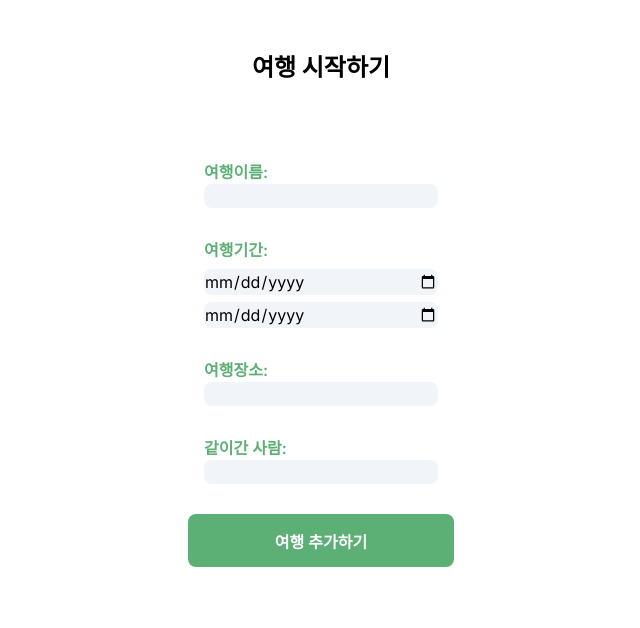
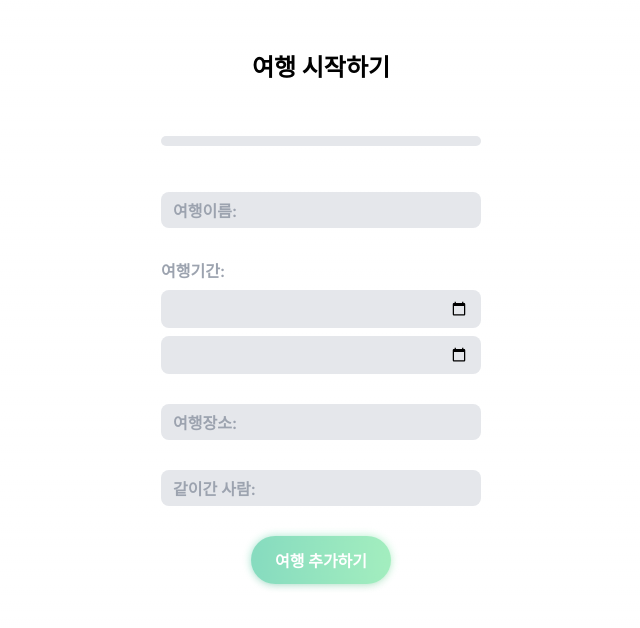
Before and after one commit to yulmu-catsetki/trip-app, a Next.js app: page /v1/addTrip in a window 1280 px wide. Shown: the top 628 px of the page, without its empty margins (319-959 px from the left). Built offline with nearby package versions, Linux system fonts and the light colour scheme.

Commit message:
ui prettier

```diff
--- a/src/app/components/Button.tsx
+++ /dev/null
@@ -1,24 +0,0 @@
-'use client';
-
-import React from 'react';
-
-interface ButtonProps {
-  label: string;
-  onClick: () => void;
-}
-
-const Button: React.FC<ButtonProps> = ({ label, onClick }) => {
-    return (
-      <button
-        style={{ backgroundColor: '#5db075' }}
-        className="cursor-pointer self-stretch border-none pt-4 px-5 pb-[13px] rounded-lg justify-center max-w-full"
-        onClick={onClick}
-      >
-        <b className="relative text-base font-semibold font-ui-16-semi text-white text-center inline-block min-w-[32px]">
-          {label}
-        </b>
-      </button>
-    );
-  };
-
-  export default Button;
--- a/src/app/components/DateInput.tsx
+++ b/src/app/components/DateInput.tsx
@@ -1,44 +1,58 @@
-"use client"
+'use client'
 
-import React from 'react';
+import React, { useState } from 'react';
 
 interface DateInputProps {
   prop: string;
   className?: string;
-  bStyle?: React.CSSProperties;
   startDate: string;
   endDate: string;
   setStartDate: (value: string) => void;
   setEndDate: (value: string) => void;
 }
 
-const DateInput: React.FC<DateInputProps> = ({ prop, className, bStyle, startDate, endDate, setStartDate, setEndDate }) => {
+const DateInput: React.FC<DateInputProps> = ({ prop, className, startDate, endDate, setStartDate, setEndDate }) => {
+  const [startFocused, setStartFocused] = useState(false);
+  const [endFocused, setEndFocused] = useState(false);
+
   return (
+    <div className={`flex flex-col gap-2 w-full ${className}`}>
+      <label className="text-gray-400 font-semibold">{prop}</label>
+      <div className="flex flex-col gap-2 w-full">
+        <div className="w-full">
           <div
-      className={`self-stretch flex flex-row items-start justify-start py-0 px-4 box-border max-w-full text-left text-base text-green-primary font-ui-16-semi ${className}`}
+            className={`absolute inset-y-0 left-0 flex items-center pl-3 pointer-events-none transition-all duration-300 ${(startFocused || startDate) ? 'text-emerald-500 scale-0' : 'text-gray-500'
+              }`}
           >
-      <div className="flex-1 flex flex-col items-start justify-start gap-[7px] max-w-full">
-        <b
-          className="relative font-semibold inline-block min-w-[68px]"
-          style={{ ...bStyle, color: '#5db075' }}
-        >
-          {prop}
-        </b>
+          </div>
           <input
             type="date"
             value={startDate}
-          onChange={e => setStartDate(e.target.value)}
-          className="self-stretch text-black bg-slate-100 relative rounded-lg max-w-full overflow-hidden max-h-full"
+            onChange={(e) => setStartDate(e.target.value)}
+            onFocus={() => setStartFocused(true)}
+            onBlur={() => setStartFocused(false)}
+            className="block w-full py-2 pl-2 pr-3 rounded-lg bg-gray-200 focus:bg-white focus:outline-none focus:ring-2 focus:ring-emerald-500 transition-all duration-300"
+            style={{ color: startDate ? 'black' : 'transparent' }}
           />
+        </div>
+        <div className="w-full">
+          <div
+            className={`absolute inset-y-0 left-0 flex items-center pl-3 pointer-events-none transition-all duration-300 ${(endFocused || endDate) ? 'text-emerald-500 scale-0' : 'text-gray-500'
+              }`}
+          >
+
+          </div>
           <input
             type="date"
             value={endDate}
-          onChange={e => setEndDate(e.target.value)}
-          className="self-stretch text-black bg-slate-100 relative rounded-lg max-w-full overflow-hidden max-h-full"
+            onChange={(e) => setEndDate(e.target.value)}
+            onFocus={() => setEndFocused(true)}
+            onBlur={() => setEndFocused(false)}
+            className="block w-full py-2 pl-2 pr-3 rounded-lg bg-gray-200 focus:bg-white focus:outline-none focus:ring-2 focus:ring-emerald-500 transition-all duration-300"
+            style={{ color: endDate ? 'black' : 'transparent' }}
           />
         </div>
       </div>
+    </div>
   );
-};
-
-export default DateInput;
+};export default DateInput;
--- a/src/app/components/ScriptBlock.tsx
+++ b/src/app/components/ScriptBlock.tsx
@@ -7,6 +7,7 @@ export type ScriptBlockProps = {
   thumbnail: string;
   modifiedTime: string;
   scriptId: string;
+  previewText: string;
 };
 
 const ScriptBlock: NextPage<ScriptBlockProps> = ({
@@ -14,7 +15,8 @@ const ScriptBlock: NextPage<ScriptBlockProps> = ({
   title,
   thumbnail,
   modifiedTime,
-  scriptId
+  scriptId,
+  previewText
 }) => {
   const router = useRouter();
 
@@ -24,21 +26,17 @@ const ScriptBlock: NextPage<ScriptBlockProps> = ({
 
   return (
     <div
-      className={`self-stretch w-full flex flex-row items-start justify-between pt-0 px-0 pb-[27px] box-border gap-[16px] text-left text-base text-black font-ui-16-semi ${className}`}
+      className={`bg-white shadow-lg rounded-lg p-4 mb-4 flex ${className}`}
       onClick={handleClick}
     >
-      <div className="self-stretch w-[50px] h-[50px] relative rounded-lg bg-whitesmoke shrink-0 [debug_commit:bf4bc93]" style={{ backgroundImage: `url(${thumbnail})`, backgroundSize: 'cover' }} />
-      <div className="flex-1 flex flex-row items-center justify-between gap-[33px] shrink-0 [debug_commit:bf4bc93]">
-        <b className="relative font-semibold inline-block min-w-[68px]">
-          {title}
-        </b>
-        <a
-          className="[text-decoration:none] relative text-[inherit] inline-block min-w-[60px]"
-        >
-          {modifiedTime}
-        </a>
+      <img src={thumbnail} alt={title} className="w-32 h-32 object-cover rounded-lg mr-4" />
+      <div>
+        <div className="flex items-center mb-2">
+          <h2 className="text-base font-semibold">{title}</h2>
+        </div>
+        <p className="text-xs text-gray-500">최종 수정시간 <strong>{modifiedTime}</strong></p>
+        <p className="text-xs text-gray-500 mt-2">{previewText}</p>
       </div>
-      <div className="self-stretch h-px relative box-border border-t-[1px] border-solid border-gainsboro" />
     </div>
   );
 };
--- a/src/app/components/TextInput.tsx
+++ b/src/app/components/TextInput.tsx
@@ -1,34 +1,34 @@
 'use client'
-import React from 'react';
-import { useRouter } from "next/navigation";
+
+import React, { useState } from 'react';
 
 interface TextInputProps {
   prop: string;
   className?: string;
-  bStyle?: React.CSSProperties;
   value: string;
   onChange: (value: string) => void;
 }
 
-const TextInput: React.FC<TextInputProps> = ({ prop, className, bStyle, value, onChange }) => {
+const TextInput: React.FC<TextInputProps> = ({ prop, className, value, onChange }) => {
+  const [focused, setFocused] = useState(false);
+
   return (
+    <div className={`relative group ${className}`}>
       <div
-        className={`self-stretch flex flex-row items-start justify-start py-0 px-4 box-border max-w-full text-left text-base font-ui-16-semi ${className}`}
+        className={`absolute inset-y-0 left-0 flex items-center pl-3 pointer-events-none transition-all duration-300 ${
+          (focused || value) ? 'text-emerald-500 scale-0' : 'text-gray-400 font-semibold'
+        }`}
       >
-        <div className="flex-1 flex flex-col items-start justify-start max-w-full"> {}
-                <b
-                    className="relative font-semibold inline-block min-w-[68px]"
-                    style={{ ...bStyle, color: '#5db075' }}
-                >
-                    {prop}
-                </b>
+        <span>{prop}</span>
+      </div>
       <input
         type="text"
         value={value}
-            onChange={e => onChange(e.target.value)}
-            className="self-stretch text-black relative bg-slate-100 rounded-lg max-w-full overflow-hidden max-h-full"
+        onChange={(e) => onChange(e.target.value)}
+        onFocus={() => setFocused(true)}
+        onBlur={() => setFocused(false)}
+        className="block w-full py-2 pl-2 pr-3 rounded-lg bg-gray-200 focus:bg-white focus:outline-none focus:ring-2 focus:ring-emerald-500 transition-all duration-300"
       />
-        </div>
     </div>
   );
 };
--- /dev/null
+++ b/src/app/components/utils/Button.tsx
@@ -0,0 +1,25 @@
+'use client'
+
+import React from 'react';
+
+interface ButtonProps {
+  label: string;
+  onClick: () => void;
+  className?: string;
+  disabled?: boolean;
+}
+
+const Button: React.FC<ButtonProps> = ({ label, onClick, className, disabled = false }) => {
+  return (
+    <button
+      className={`relative bg-gradient-to-r from-emerald-500 to-green-400 text-white font-bold py-3 px-6 rounded-full shadow-md hover:shadow-lg transition-all duration-300 ${disabled ? 'opacity-50 cursor-not-allowed' : ''} ${className}`}
+      onClick={onClick}
+      disabled={disabled}
+    >
+      <span className="relative z-10">{label}</span>
+      <div className="absolute inset-0 bg-gradient-to-r from-emerald-500 to-green-400 rounded-full blur-sm opacity-75 transition-all duration-300 group-hover:opacity-100 group-hover:blur"></div>
+    </button>
+  );
+};
+
+export default Button;
--- a/src/app/memos/[memoId]/page.tsx
+++ b/src/app/memos/[memoId]/page.tsx
@@ -2,7 +2,7 @@
 
 import { useState } from 'react';
 import { useRouter } from 'next/navigation';
-import Button from '@/app/components/Button';
+import Button from '@/app/components/utils/Button';
 
 export default function Home() {
   // todo : memo db에서 memo 불러오기
--- a/src/app/v1/addTrip/page.tsx
+++ b/src/app/v1/addTrip/page.tsx
@@ -1,7 +1,7 @@
 'use client'
 
-import React, { useState } from 'react';
-import Button from '@/app/components/Button';
+import React, { useState, useEffect } from 'react';
+import Button from '@/app/components/utils/Button';
 import TextInput from '@/app/components/TextInput';
 import DateInput from '@/app/components/DateInput';
 import Title from "@/app/components/Title";
@@ -13,24 +13,40 @@ const AddTrip = () => {
   const [endDate, setEndDate] = useState('');
   const [tripLocation, setTripLocation] = useState('');
   const [tripCompanion, setTripCompanion] = useState('');
+  const [progress, setProgress] = useState(0);
+  const [formComplete, setFormComplete] = useState(false);
   const router = useRouter();
+
   const handleSubmit = (event: React.FormEvent) => {
       event.preventDefault();
       router.push("/v1/showTripList")
       // todo : db 저장 처리하기
   };
+
   const handleAddTrip = () => {
-
+      // Add trip handling logic
   };
 
+  useEffect(() => {
+      const totalFields = 5;
+      const filledFields = [tripName, startDate, endDate, tripLocation, tripCompanion].filter(Boolean).length;
+      const newProgress = Math.round((filledFields / totalFields) * 100);
+      setProgress(newProgress);
+      setFormComplete(filledFields === totalFields);
+  }, [tripName, startDate, endDate, tripLocation, tripCompanion]);
     return (
-        <div className="flex flex-col gap-6 w-full items-center justify-start h-auto mx-auto">
+        <div className="flex flex-col w-full items-center justify-start h-auto mx-auto">
             <Title text="여행 시작하기" />
-        <form onSubmit={handleSubmit} className="flex flex-col items-center justify-start gap-[30px] leading-[normal] tracking-[normal]">
+            <div className="flex flex-col items-center justify-start gap-[30px] leading-[normal] tracking-[normal]">
+            <div className="w-full bg-gray-200 rounded-full h-2.5 mb-4 overflow-hidden">
+                <div className="bg-emerald-500 h-2.5 rounded-full transition-all duration-500" style={{ width: `${progress}%` }}></div>
+            </div>
+            <form onSubmit={handleSubmit} className="flex flex-col items-center justify-start gap-[30px]">
                 <TextInput
                     prop="여행이름:"
                     value={tripName}
                     onChange={setTripName}
+                    className="w-80"
                 />
                 <DateInput
                     prop="여행기간:"
@@ -38,20 +54,24 @@ const AddTrip = () => {
                     endDate={endDate}
                     setStartDate={setStartDate}
                     setEndDate={setEndDate}
+                    className="w-80"
                 />
                 <TextInput
                     prop="여행장소:"
                     value={tripLocation}
                     onChange={setTripLocation}
+                    className="w-80"
                 />
                 <TextInput
                     prop="같이간 사람:"
                     value={tripCompanion}
                     onChange={setTripCompanion}
+                    className="w-80"
                 />
 
-        <Button label="여행 추가하기" onClick={handleAddTrip} />
+                <Button label="여행 추가하기" onClick={handleAddTrip} disabled={!formComplete} />
             </form>
+            </div>
         </div>
     );
 };
```
Also changed, not shown: src/app/components/TravelBlock.tsx (+18 -15 lines), src/app/page.tsx (+29 -12 lines), src/app/travel/[travelId]/page.tsx (+30 -7 lines), src/app/v1/showTripList/page.tsx (+32 -5 lines). Lines whose indentation alone changed are shown as unchanged.
